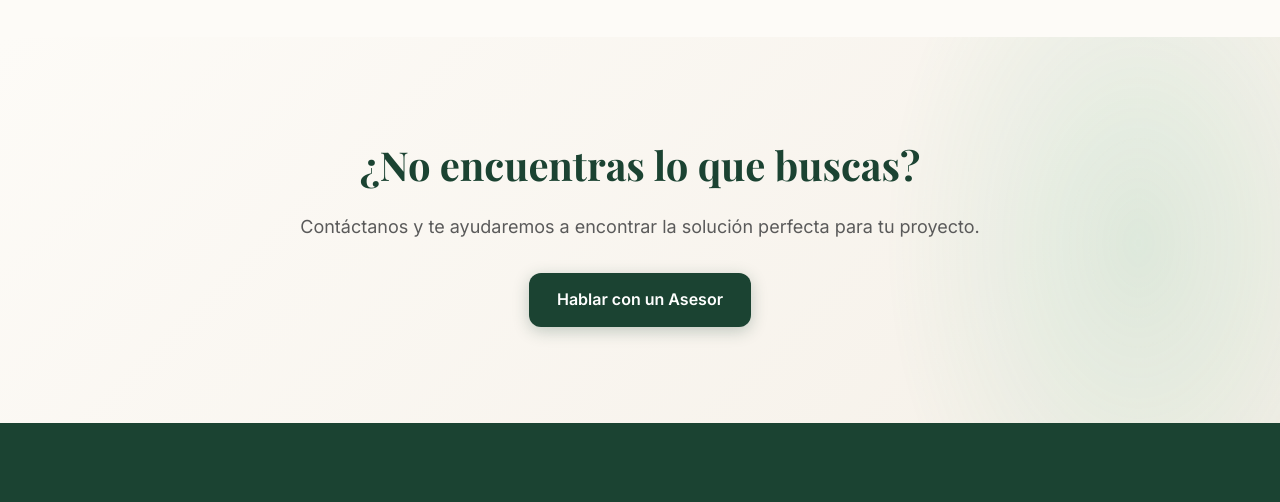
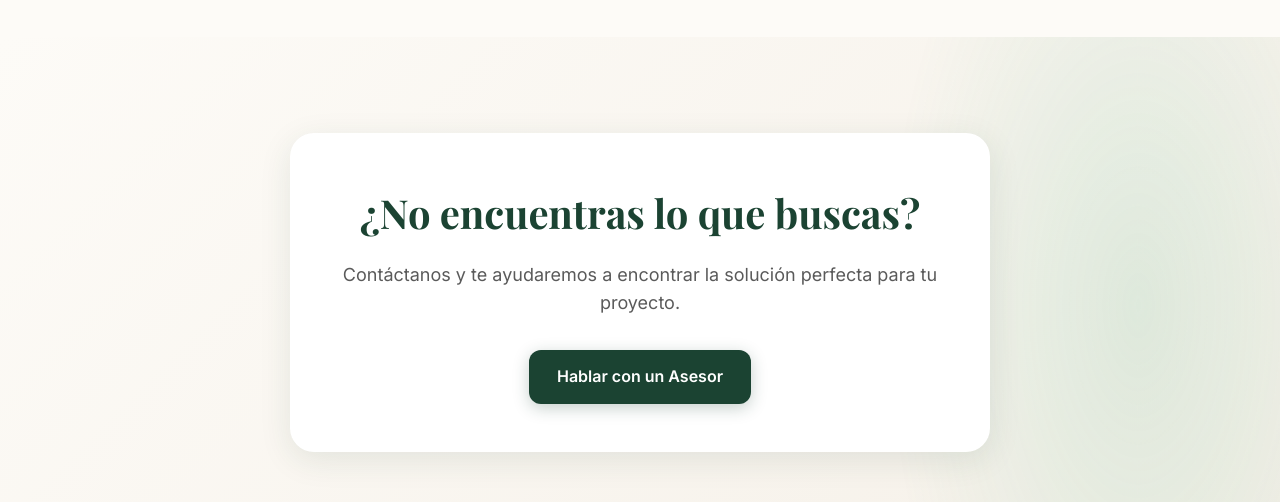
Before and after one commit to aitorlgc/proext-landing, a website: page catalogo.html in a window 1280 px wide. Shown: the part 2360-2862 px from the top of the page. Drawn offline with nearby package versions, Linux system fonts and the light colour scheme.

Commit message:
fix: Add rounded corners to CTA box

```diff
--- a/styles.css
+++ b/styles.css
@@ -746,6 +746,10 @@ button, input, textarea, select {
   text-align: center;
   max-width: 700px;
   margin: 0 auto;
+  background: var(--blanco);
+  padding: 3rem;
+  border-radius: 24px;
+  box-shadow: 0 8px 32px rgba(27, 67, 50, 0.1);
 }
 
 .cta-title {
```
